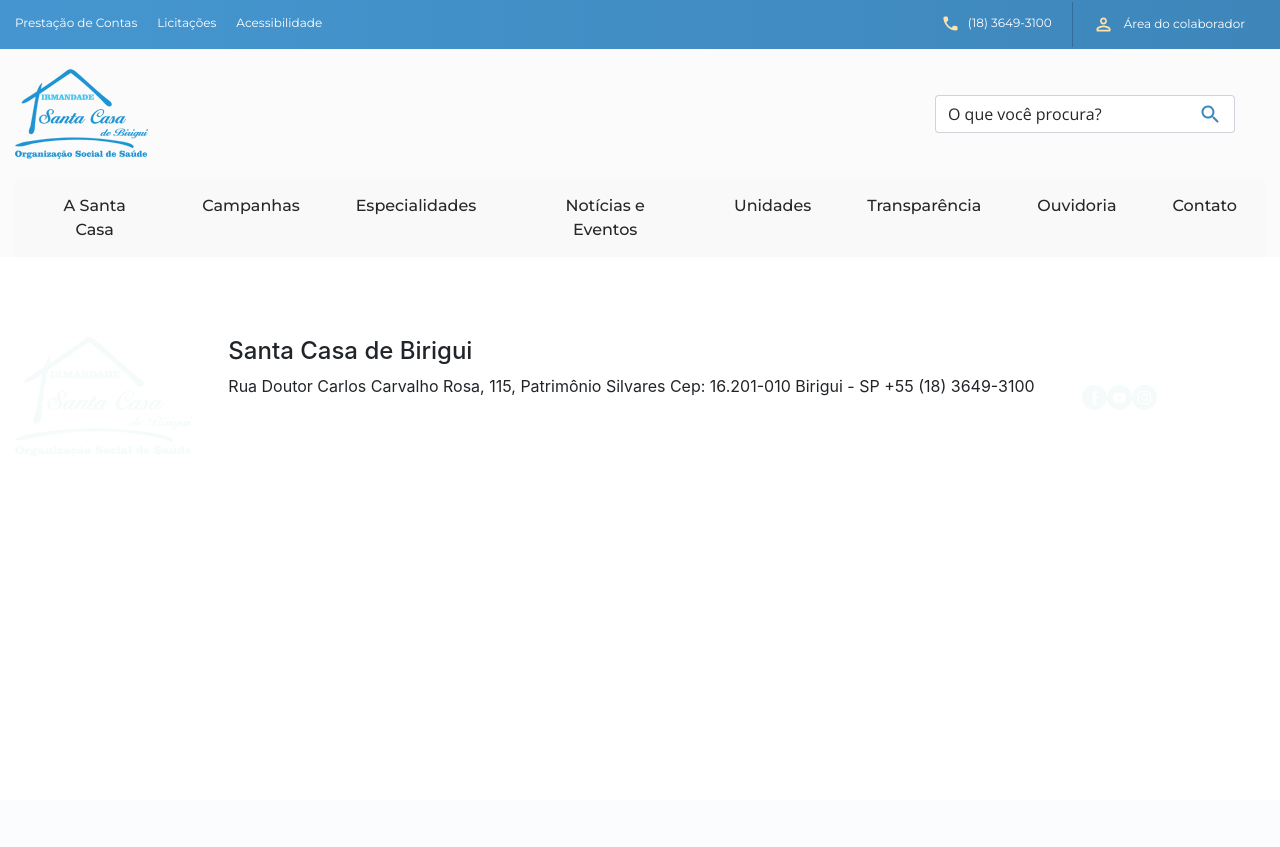
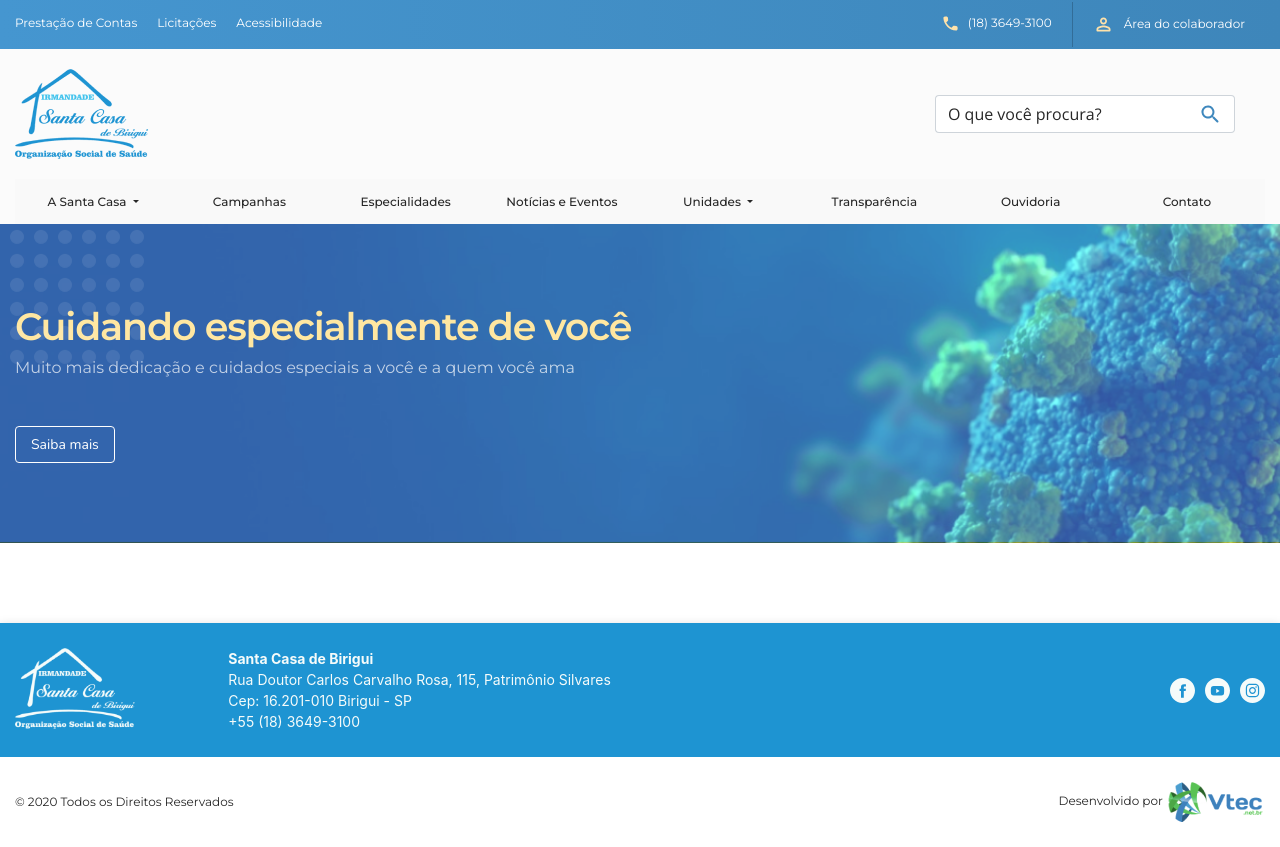
Before and after one commit to jvcalassio/jvcalassio.github.io, a PHP site: page /irm-santa-casa/home.html in a window 1280 px wide. Before the commit the page ends 396 px from the top, so only its background shows below. Run offline with PHP 8.4, Linux system fonts and the light colour scheme.

Commit message:
novidades irm santa casa

```diff
--- a/irm-santa-casa/css/main.css
+++ b/irm-santa-casa/css/main.css
@@ -55,7 +55,7 @@ a:active {
 
 .home-header {
     background-color: #FBFBFB;
-    padding: 20px 0px 20px 0px;
+    padding: 20px 0px 0px 0px;
 }
 
 .home-header .search-form {
@@ -78,6 +78,7 @@ a:active {
 
 .home-header .navbar {
     padding: unset;
+    margin-bottom: 20px;
 }
 
 .home-header #navbar-items {
@@ -85,11 +86,21 @@ a:active {
     background: #F9F9F9;
 }
 
+.home-header #navbar-items ul {
+    display: flex;
+    width: 100%;
+    justify-content: space-evenly;
+}
+
+.home-header #navbar-items .dropdown-item {
+    font-size: 12px;
+}
+
 .home-header #navbar-items li {
-    margin-left: 20px;
-    margin-right: 20px;
+    flex: 1;
     font-family: 'Montserrat', sans-serif;
-    font-size: 12pt;
+    font-size: 12px;
+    line-height: 15px;
     font-weight: 500;
     color: #272727;
     text-align: center;
@@ -98,6 +109,91 @@ a:active {
 .home-header #navbar-items .nav-link {
     padding-top: 15px;
     padding-bottom: 15px;
+}
+
+
+.home-header .announcement {
+    padding-top: 80px;
+    padding-bottom: 80px;
+    background-image: url("../img/announcement-bg.png");
+    background-repeat: no-repeat;
+    background-size: cover;
+}
+
+.home-header .announcement h2 {
+    font-family: 'Montserrat', sans-serif;
+    font-style: normal;
+    font-weight: 600;
+    font-size: 38px;
+    line-height: 46px;
+    letter-spacing: -0.03em;
+    color: #FFE7A1;
+}
+
+.home-header .announcement p {
+    font-family: 'Montserrat', sans-serif;
+    font-style: normal;
+    font-weight: normal;
+    font-size: 16px;
+    line-height: 20px;
+    color: rgba(255, 255, 255, 0.7);
+    margin-bottom: 48px;
+}
+
+.home-header .announcement .img-detail {
+    position: absolute;
+    background-image: url("../img/grid.png");
+    background-repeat: repeat-x;
+    width: 144px;
+    height: 135px;
+    margin-top: -75px;
+    left: 0;
+}
+
+@media (max-width: 992px) {
+    .home-header .announcement {
+        padding-top: 24px;
+        padding-bottom: 24px;
+        background-position-x: 55%;
+    }
+
+    .home-header .announcement .img-detail {
+        display: none;
+    }
+}
+
+.btn-custom {
+    font-family: 'Nunito', sans-serif;
+    font-style: normal;
+    font-weight: 300;
+    font-size: 14px;
+    line-height: 19px;
+    color: #fff;
+
+    padding: 8px 15px 8px 15px;
+    border: 1px solid #fff;
+    border-radius: 4px;
+
+    background-color: rgb(51, 101, 173);
+    transition: background-color color 0.4s ease;
+}
+
+.btn-custom:hover {
+    background-color: rgb(26, 70, 131);
+    color: rgb(240, 236, 236);
+}
+
+.btn-custom.disabled,
+.btn-custom:disabled {
+    background-color: rgb(112, 143, 187);
+    color: rgb(168, 168, 168);
+}
+
+.btn-custom:not(:disabled):not(.disabled):active:focus,
+.btn-custom:not(:disabled):not(.disabled).active:focus,
+.show>.btn-custom.dropdown-toggle:focus {
+    background-color: rgb(10, 52, 110);
+    color: rgb(240, 236, 236);
 }
 
 .form-control:focus, .btn:focus {
@@ -110,8 +206,8 @@ a:active {
         flex-flow: row wrap;
     }
 
-    .home-header {
-        padding-bottom: 0px;
+    .home-header .navbar {
+        margin-bottom: 0px;
     }
 }
 
--- a/irm-santa-casa/home.html
+++ b/irm-santa-casa/home.html
@@ -5,7 +5,7 @@
     <meta charset="utf-8">
     <meta name="viewport" content="width=device-width, initial-scale=1, shrink-to-fit=no">
 
-    <link href="https://fonts.googleapis.com/css2?family=Montserrat:wght@300;400;500;600;700&family=Open+Sans:wght@400;600;700&display=swap" rel="stylesheet">
+    <link href="https://fonts.googleapis.com/css2?family=Montserrat:wght@300;400;500;600;700&family=Open+Sans:wght@400;600;700&family=Nunito&display=swap" rel="stylesheet">
     <link rel="stylesheet" href="css/bootstrap.css">
     <link rel="stylesheet" href="css/main.css">
 
@@ -13,22 +13,24 @@
 </head>
 
 <body>
-    <div class="top-bar">
-        <div class="container d-flex justify-content-between">
+    <section class="top-bar">
+        <nav class="container d-flex justify-content-between">
             <ul class="nav">
-                <li class="nav-item"><a href="#" class="nav-link top-bar-item">Prestação de Contas</a></li>
-                <li class="nav-item"><a href="#" class="nav-link top-bar-item">Licitações</a></li>
-                <li class="nav-item"><a href="#" class="nav-link top-bar-item">Acessibilidade</a></li>
+                <li class="nav-item"><a href="#" class="top-bar-item">Prestação de Contas</a></li>
+                <li class="nav-item"><a href="#" class="top-bar-item">Licitações</a></li>
+                <li class="nav-item"><a href="#" class="top-bar-item">Acessibilidade</a></li>
             </ul>
 
             <ul class="nav">
-                <li class="nav-item right-slash"><a href="#" class="nav-link top-bar-item"><img src="img/call_24px.svg" />(18) 3649-3100</a></li>
-                <li class="nav-item"><a href="#" class="nav-link top-bar-item"><img src="img/perm_identity_24px.svg" />Área do colaborador</a></li>
+                <li class="nav-item right-slash"><a href="tel:+551836493100" class="top-bar-item"><img
+                            src="img/call_24px.svg" />(18) 3649-3100</a></li>
+                <li class="nav-item"><a href="#" class="top-bar-item"><img
+                            src="img/perm_identity_24px.svg" />Área do colaborador</a></li>
             </ul>
-        </div>
-    </div>
+        </nav>
+    </section>
 
-    <div class="home-header">
+    <section class="home-header">
         <div class="container">
             <nav class="navbar navbar-expand-lg">
                 <div class="home-header-content row align-items-center w-100">
@@ -44,54 +46,94 @@
                         </div>
                     </div>
                     <div class="col-6">
-                        <button class="navbar-toggler float-right" type="button" data-toggle="collapse" data-target="#navbar-items" aria-controls="navbar-items" aria-expanded="false" aria-label="Toggle navigation">
-                            <span class="navbar-toggler-icon">A</span>
+                        <button class="navbar-toggler float-right bg-dark float-right" type="button" data-toggle="collapse" data-target="#navbar-items" aria-controls="navbar-items" aria-expanded="false" aria-label="Toggle navigation">
+                            <span class="navbar-toggler-icon"></span>
                         </button>
                     </div>
                 </div>
 
 
-
                 <div class="collapse navbar-collapse" id="navbar-items">
-
                     <ul class="navbar-nav">
-                        <li class="nav-item"><a class="nav-link active" href="#">A Santa Casa</a></li>
-                        <li class="nav-item"><a class="nav-link active" href="#">Campanhas</a></li>
-                        <li class="nav-item"><a class="nav-link active" href="#">Especialidades</a></li>
-                        <li class="nav-item"><a class="nav-link active" href="#">Notícias e Eventos</a></li>
-                        <li class="nav-item"><a class="nav-link active" href="#">Unidades</a></li>
-                        <li class="nav-item"><a class="nav-link active" href="#">Transparência</a></li>
-                        <li class="nav-item"><a class="nav-link active" href="#">Ouvidoria</a></li>
-                        <li class="nav-item"><a class="nav-link active" href="#">Contato</a></li>
+                        <li class="nav-item">
+                            <div class="btn-group">
+                                <a class="nav-link dropdown-toggle active" href="#" id="menu-santacasa-dropdown" role="button"
+                                    data-toggle="dropdown" aria-haspopup="true" aria-expanded="false" data-target="#item-santacasa-dropdown">
+                                    A Santa Casa
+                                </a>
+                                <div class="dropdown-menu" aria-labelledby="menu-santacasa-dropdown" id="item-santacasa-dropdown">
+                                    <a class="dropdown-item" href="#">Link1</a>
+                                    <a class="dropdown-item" href="#">Link2</a>
+                                </div>
+                            </div>
+                        </li>
+                        <li class="nav-item"><a class="nav-link" href="#">Campanhas</a></li>
+                        <li class="nav-item"><a class="nav-link" href="#">Especialidades</a></li>
+                        <li class="nav-item"><a class="nav-link" href="#">Notícias e Eventos</a></li>
+                        <li class="nav-item">
+                            <div class="btn-group">
+                                <a class="nav-link dropdown-toggle" href="#" id="menu-unidades-dropdown" role="button"
+                                    data-toggle="dropdown" aria-haspopup="true" aria-expanded="false" data-target="#item-unidades-dropdown">
+                                    Unidades
+                                </a>
+                                <div class="dropdown-menu" aria-labelledby="menu-unidades-dropdown" id="item-unidades-dropdown">
+                                    <a class="dropdown-item" href="#">Link1</a>
+                                    <a class="dropdown-item" href="#">Link2</a>
+                                </div>
+                            </div>
+                        </li>
+                        <li class="nav-item"><a class="nav-link" href="#">Transparência</a></li>
+                        <li class="nav-item"><a class="nav-link" href="#">Ouvidoria</a></li>
+                        <li class="nav-item"><a class="nav-link" href="#">Contato</a></li>
                     </ul>
                 </div>
             </nav>
         </div>
-    </div>
+        <aside class="announcement">
+            <div class="img-detail"></div>
+            <div class="container">
+                <h2>Cuidando especialmente de você</h2>
+                <p>Muito mais dedicação e cuidados especiais a você e a quem você ama</p>
 
-    <main>
+                <button class="btn btn-custom">Saiba mais</button>
+            </div>
+        </aside>
+    </section>
+
+    <main class="container">
 
     </main>
 
 
-    <div class="footer">
-        <div class="container">
+    <footer>
+        <section class="container">
             <div class="row">
                 <div class="col-md-2">
-                    <img src="img/logo_white.png" class="img-fluid"/>
+                    <img src="img/logo_white.png" class="img-fluid footer-logo" />
                 </div>
                 <div class="col-md-8 my-3 my-md-0">
-                    <h4>Santa Casa de Birigui</h4>
-                    <p>Rua Doutor Carlos Carvalho Rosa, 115, Patrimônio Silvares Cep: 16.201-010 Birigui - SP +55 (18) 3649-3100</p>
+                    <address>
+                        <span>Santa Casa de Birigui</span>
+                        Rua Doutor Carlos Carvalho Rosa, 115, Patrimônio Silvares Cep: 16.201-010 Birigui - SP<br>
+                        <a href="tel:+551836493100">+55 (18) 3649-3100</a>
+                    </address>
                 </div>
-                <diiv class="col-md-2 d-flex align-items-center">
-                    <img src="img/facebook.svg">
-                    <img src="img/youtube.svg">
-                    <img src="img/instagram.svg">
-                </diiv>
+                <div class="col-md-2 d-flex align-items-center justify-content-end">
+                    <a href="#" target="_blank" rel="noopener norefereer"><img src="img/facebook.svg"></a>
+                    <a href="#" target="_blank" rel="noopener norefereer"><img src="img/youtube.svg"></a>
+                    <a href="#" target="_blank" rel="noopener norefereer"><img src="img/instagram.svg"></a>
+                </div>
             </div>
-        </div>
-    </div>
+        </section>
+        <section class="subfooter">
+            <div class="container d-flex justify-content-between align-items-center flex-column flex-md-row">
+                <span>&copy; 2020 Todos os Direitos Reservados</span>
+                <p>
+                    Desenvolvido por <img src="img/vtec-logo.png">
+                </p>
+            </div>
+        </section>
+    </footer>
 
 
     <script src="js/jquery-3.5.1.slim.min.js"></script>
```
Also changed, not shown: irm-santa-casa/img/announcement-bg.png (added), irm-santa-casa/img/grid.png (added).
